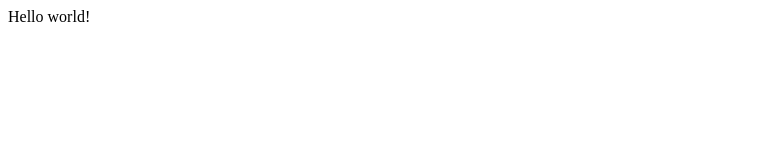
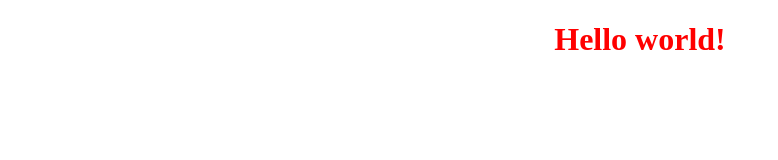
Before and after one commit to peter255/GitLearning, a plain HTML site: page index.html in a window 1280 px wide. Shown: the whole page, without its empty margins (0-778 px from the left). Drawn offline with Linux system fonts and the light colour scheme.

Commit message:
Edit index and css content and link index with css and js files

```diff
--- a/css/style.css
+++ b/css/style.css
@@ -0,0 +1,5 @@
+.header-title{
+    color: red;
+    font-weight: bold;
+    text-align: center;
+}
--- a/index.html
+++ b/index.html
@@ -1 +1,15 @@
-Hello world!
+<!DOCTYPE html>
+<html lang="en">
+<head>
+    <meta charset="UTF-8">
+    <meta name="viewport" content="width=device-width, initial-scale=1.0">
+    <title>Git Learning</title>
+
+    <link href="./css/style.css" rel="stylesheet"/>
+</head>
+<body>
+    <h1 class="header-title" id="headerTitle">Hello world!</h1>
+
+    <script src="./js/app.js"></script>
+</body>
+</html>
```
